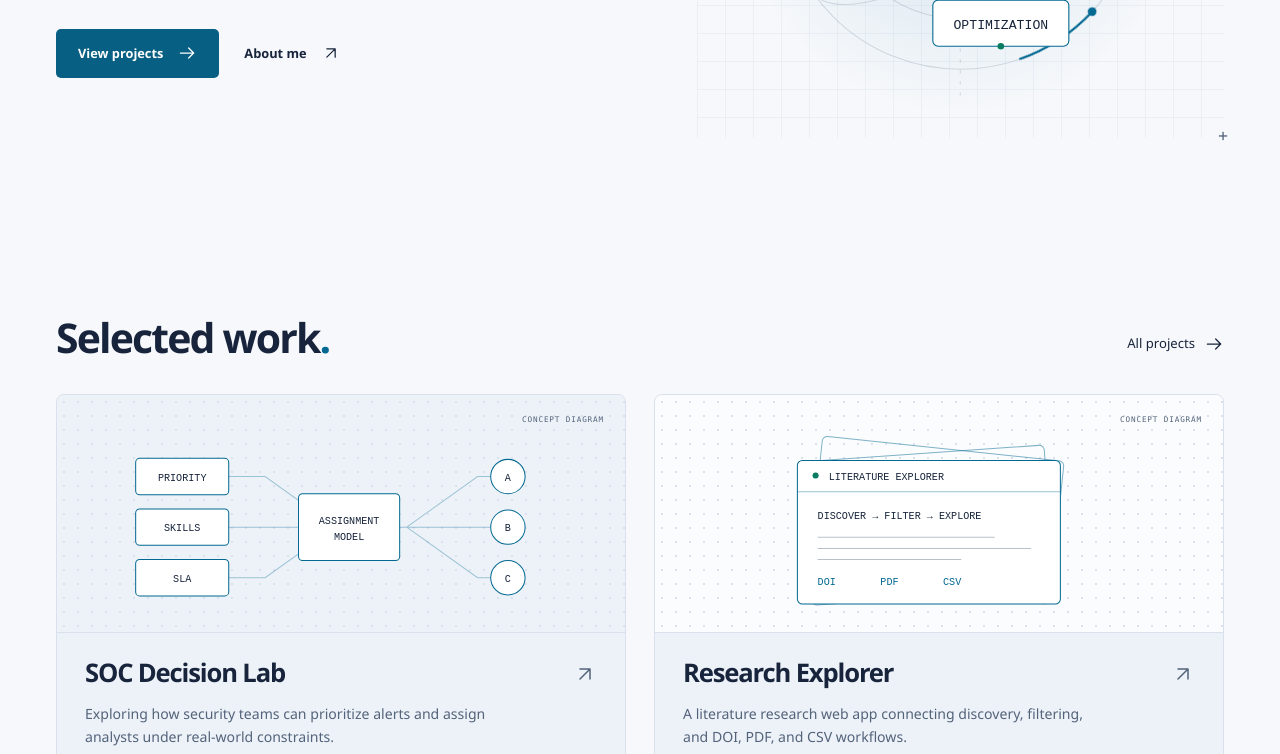
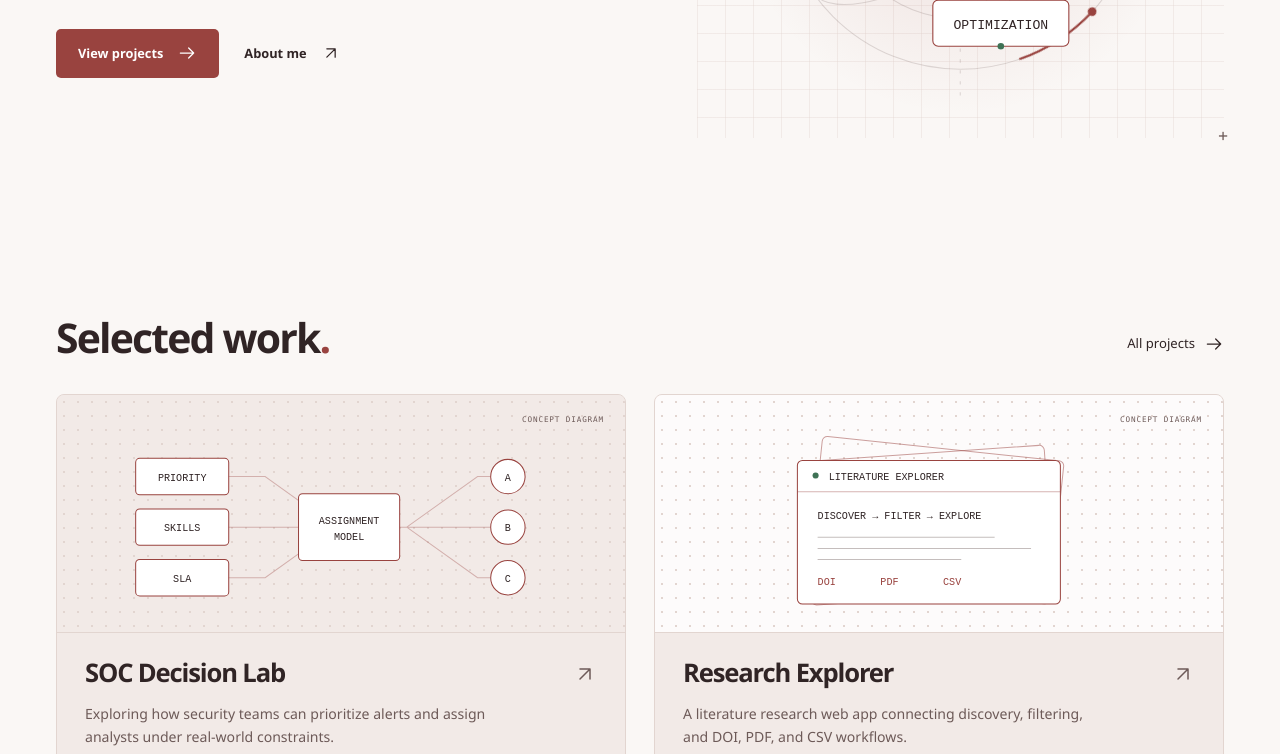
Before and after one commit to bartuemre/bartuemre-portfolio, an Astro site: page / in a window 1280 px wide. Shown: the part 539-1293 px from the top of the page. Built offline with nearby package versions, Linux system fonts and the light colour scheme; Astro itself is replaced by a stand-in of ours.

Commit message:
Replace navy and cyan palette with warm charcoal and muted brick red

```diff
--- a/src/layouts/BaseLayout.astro
+++ b/src/layouts/BaseLayout.astro
@@ -33,8 +33,8 @@ const fullTitle = `${title} | ${profile.name}`;
     <meta property="og:url" content={canonical} />
     <meta property="og:locale" content="en_US" />
     <meta name="twitter:card" content="summary" />
-    <meta name="theme-color" content="#0B1120" media="(prefers-color-scheme: dark)" />
-    <meta name="theme-color" content="#F6F8FB" media="(prefers-color-scheme: light)" />
+    <meta name="theme-color" content="#171415" media="(prefers-color-scheme: dark)" />
+    <meta name="theme-color" content="#FAF7F5" media="(prefers-color-scheme: light)" />
   </head>
   <body id="top">
     <a class="skip-link" href="#main-content">Skip to content</a>
--- a/src/styles/global.css
+++ b/src/styles/global.css
@@ -7,36 +7,36 @@
 
 :root {
   color-scheme: light;
-  --bg: #f6f8fb;
+  --bg: #faf7f5;
   --surface: #ffffff;
-  --surface-soft: #edf2f8;
-  --text: #17243b;
-  --muted: #53637a;
-  --accent: #036992;
-  --success: #087c60;
-  --line: #d8e1ec;
-  --grid: #d8e1ec60;
-  --button-bg: #075f83;
+  --surface-soft: #f2eae7;
+  --text: #302425;
+  --muted: #6d5a58;
+  --accent: #99433f;
+  --success: #3e7255;
+  --line: #e2d5d0;
+  --grid: #e2d5d060;
+  --button-bg: #99433f;
   --button-text: #fff;
 }
 :root[data-theme="dark"] {
   color-scheme: dark;
-  --bg: #0b1120;
-  --surface: #111c30;
-  --surface-soft: #0e1729;
-  --text: #e2e8f0;
-  --muted: #9baac0;
-  --accent: #38bdf8;
-  --success: #22d3a0;
-  --line: #263449;
-  --grid: #26344960;
-  --button-bg: #38bdf8;
-  --button-text: #081421;
+  --bg: #171415;
+  --surface: #261e20;
+  --surface-soft: #1e191b;
+  --text: #f1e7e5;
+  --muted: #bbaba8;
+  --accent: #d98b85;
+  --success: #a2b7a5;
+  --line: #443436;
+  --grid: #44343660;
+  --button-bg: #d98b85;
+  --button-text: #27191a;
 }
 @media (prefers-color-scheme: dark) {
   :root:not([data-theme]) {
     color-scheme: dark;
-    --bg: #0b1120; --surface: #111c30; --surface-soft: #0e1729; --text: #e2e8f0; --muted: #9baac0; --accent: #38bdf8; --success: #22d3a0; --line: #263449; --grid: #26344960; --button-bg: #38bdf8; --button-text: #081421;
+    --bg: #171415; --surface: #261e20; --surface-soft: #1e191b; --text: #f1e7e5; --muted: #bbaba8; --accent: #d98b85; --success: #a2b7a5; --line: #443436; --grid: #44343660; --button-bg: #d98b85; --button-text: #27191a;
   }
 }
 * { box-sizing: border-box; }
```
Also changed, not shown: README.md, public/favicon.svg.
